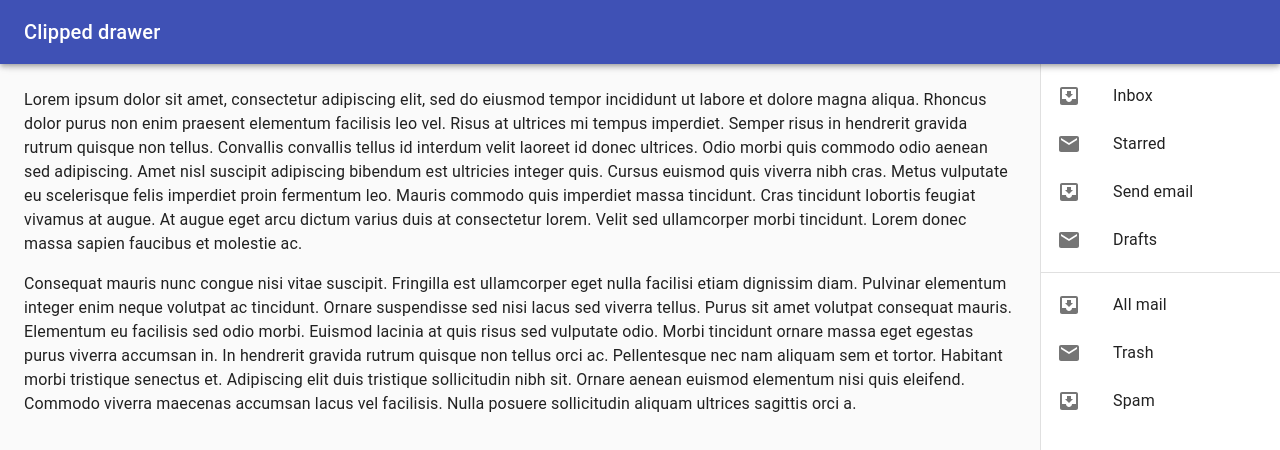
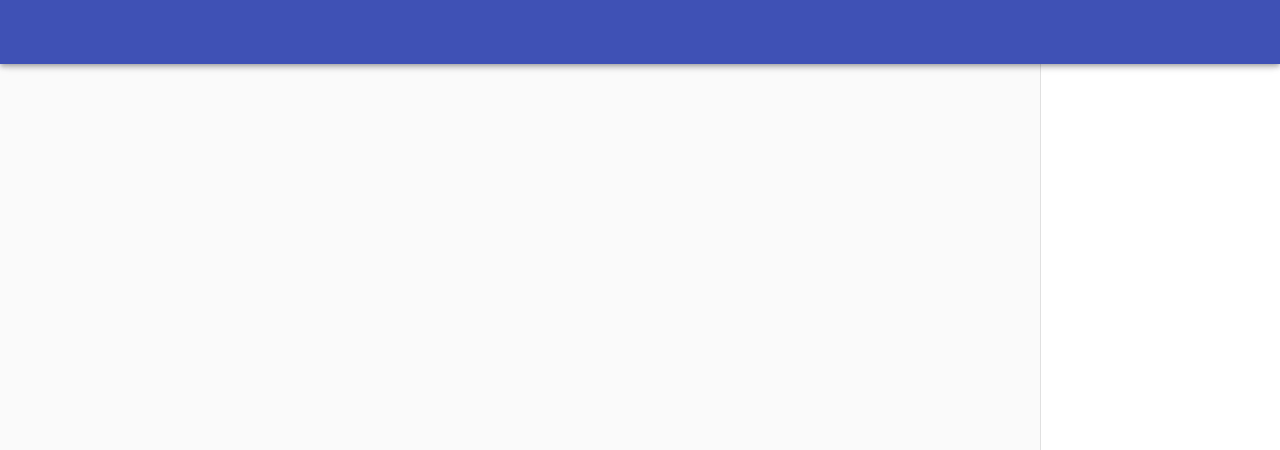
Before and after one commit to trackitdown2020/rona-client, a React (Create React App) app: page / in a window 1280 px wide. Shown: the top 450 px of the page. Built offline with nearby package versions, Linux system fonts and the light colour scheme.

Commit message:
Updated base

```diff
--- a/src/features/dashboard-base/index.jsx
+++ b/src/features/dashboard-base/index.jsx
@@ -38,7 +38,13 @@
   },
 }));
 
-export default function DashboardBase() {
+export default function DashboardBase(props) {
+    const {
+        title,
+        renderContent,
+        renderToolbar
+    } = props;
+
     const classes = useStyles();
 
     return (
@@ -47,35 +53,13 @@
             <AppBar position="fixed" className={classes.appBar}>
                 <Toolbar>
                 <Typography variant="h6" noWrap>
-            Clipped drawer
+                    { title }
                 </Typography>
                 </Toolbar>
             </AppBar>
             <main className={classes.content}>
                 <Toolbar />
-        <Typography paragraph>
-          Lorem ipsum dolor sit amet, consectetur adipiscing elit, sed do eiusmod tempor incididunt
-          ut labore et dolore magna aliqua. Rhoncus dolor purus non enim praesent elementum
-          facilisis leo vel. Risus at ultrices mi tempus imperdiet. Semper risus in hendrerit
-          gravida rutrum quisque non tellus. Convallis convallis tellus id interdum velit laoreet id
-          donec ultrices. Odio morbi quis commodo odio aenean sed adipiscing. Amet nisl suscipit
-          adipiscing bibendum est ultricies integer quis. Cursus euismod quis viverra nibh cras.
-          Metus vulputate eu scelerisque felis imperdiet proin fermentum leo. Mauris commodo quis
-          imperdiet massa tincidunt. Cras tincidunt lobortis feugiat vivamus at augue. At augue eget
-          arcu dictum varius duis at consectetur lorem. Velit sed ullamcorper morbi tincidunt. Lorem
-          donec massa sapien faucibus et molestie ac.
-        </Typography>
-        <Typography paragraph>
-          Consequat mauris nunc congue nisi vitae suscipit. Fringilla est ullamcorper eget nulla
-          facilisi etiam dignissim diam. Pulvinar elementum integer enim neque volutpat ac
-          tincidunt. Ornare suspendisse sed nisi lacus sed viverra tellus. Purus sit amet volutpat
-          consequat mauris. Elementum eu facilisis sed odio morbi. Euismod lacinia at quis risus sed
-          vulputate odio. Morbi tincidunt ornare massa eget egestas purus viverra accumsan in. In
-          hendrerit gravida rutrum quisque non tellus orci ac. Pellentesque nec nam aliquam sem et
-          tortor. Habitant morbi tristique senectus et. Adipiscing elit duis tristique sollicitudin
-          nibh sit. Ornare aenean euismod elementum nisi quis eleifend. Commodo viverra maecenas
-          accumsan lacus vel facilisis. Nulla posuere sollicitudin aliquam ultrices sagittis orci a.
-        </Typography>
+                { renderContent }
             </main>
             <Drawer
                 className={classes.drawer}
@@ -87,23 +71,7 @@
             >
                 <Toolbar />
                 <div className={classes.drawerContainer}>
-          <List>
-            {['Inbox', 'Starred', 'Send email', 'Drafts'].map((text, index) => (
-              <ListItem button key={text}>
-                <ListItemIcon>{index % 2 === 0 ? <InboxIcon /> : <MailIcon />}</ListItemIcon>
-                <ListItemText primary={text} />
-              </ListItem>
-            ))}
-          </List>
-          <Divider />
-          <List>
-            {['All mail', 'Trash', 'Spam'].map((text, index) => (
-              <ListItem button key={text}>
-                <ListItemIcon>{index % 2 === 0 ? <InboxIcon /> : <MailIcon />}</ListItemIcon>
-                <ListItemText primary={text} />
-              </ListItem>
-            ))}
-          </List>
+                    { renderToolbar }
                 </div>
             </Drawer>
 
```
Also changed, not shown: src/features/dashboard-base/styles.js (deleted, +0 -26 lines), 1 other file (tests, documents, lock files or other folders). Lines whose indentation alone changed are shown as unchanged.
